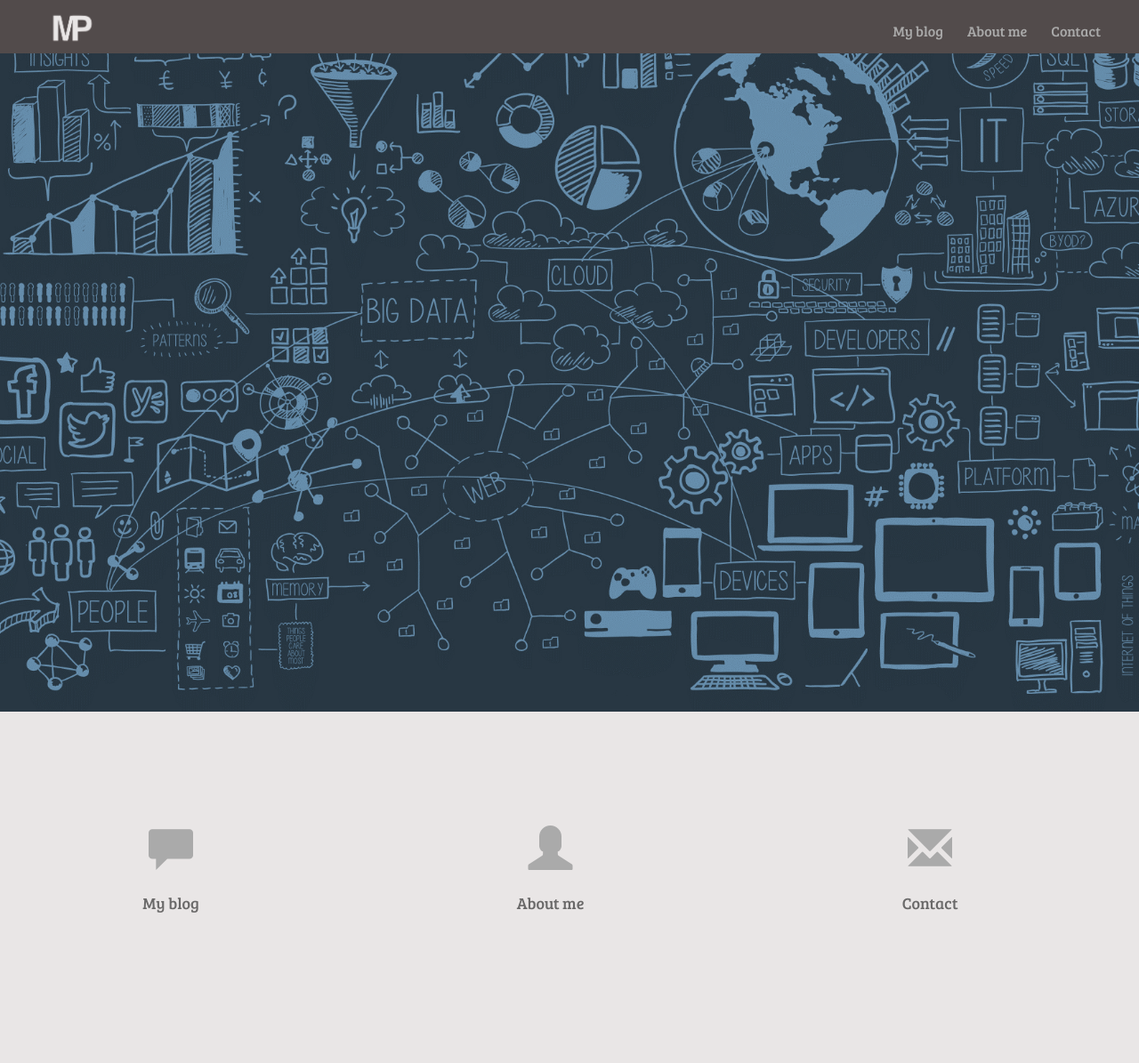
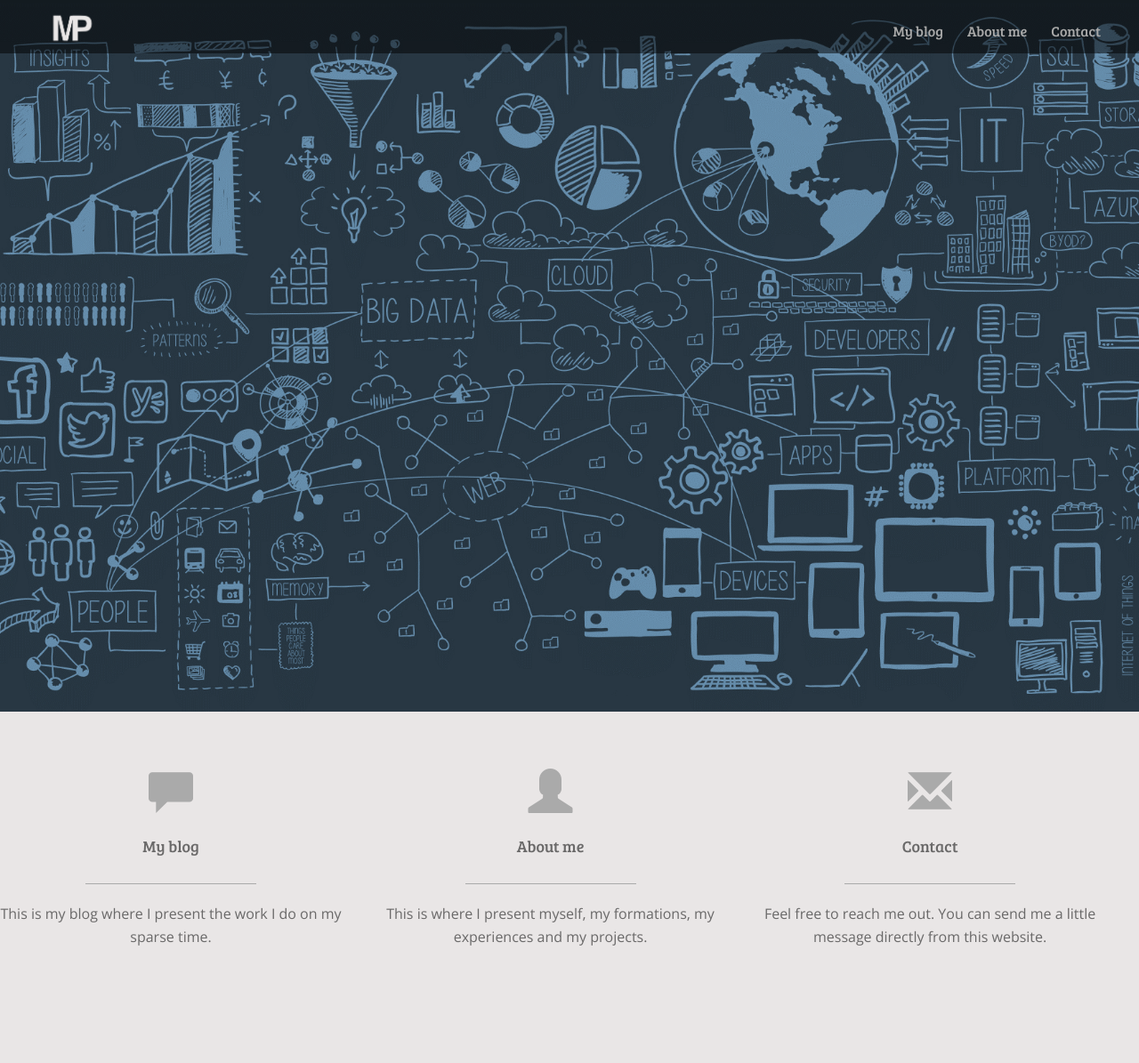
Before and after one commit to melvynator/blog, a Django app: page / in a window 1280 px wide. Shown: the whole page at 89% size. After the commit the page ends 1063 px from the top, so only its background shows below. Run offline with Django 3.2, Linux system fonts and the light colour scheme; parts of the project's set-up code (start-up, migrations or seed data) failed here and were passed over; some libraries are stand-ins or nearby versions.

Commit message:
Major modification in css

```diff
--- a/source/melvyn_blog/static/style/css/base.css
+++ b/source/melvyn_blog/static/style/css/base.css
@@ -31,6 +31,7 @@ a img{border:0px;}
     background-color: #524B4B;
     padding: 0px 43px;
     position: fixed;
+    background-color: rgba(0,0,0,.5);
 }
 
 #blog-logo{
--- a/source/melvyn_blog/static/style/css/home.css
+++ b/source/melvyn_blog/static/style/css/home.css
@@ -65,8 +65,8 @@ section.module.parallax-1 {
 }
 
 .block{
-    margin-top: 10%;
-    margin-bottom: 10%;
+    margin-top: 5%;
+    margin-bottom: 5%;
 }
 
 h2 {
@@ -84,3 +84,14 @@ a.icon{
 a.icon:hover{
     color:#524B4B
 }
+
+
+hr {
+    clear: both;
+    color: #AAAAAA;
+    background-color: #AAAAAA;
+    text-align:center;
+    border-width:0;
+    height: 1px;
+    width: 50%;
+}
--- a/source/melvyn_blog/templates/melvyn_blog/home.html
+++ b/source/melvyn_blog/templates/melvyn_blog/home.html
@@ -9,30 +9,42 @@
     </section>
 
     <div class="block">
-        <a href="/posts" class="icon">
         <div class="col">
+            <a href="/posts" class="icon">
             <div class="corporationLogo">
                 <span class="glyphicon glyphicon-comment" aria-hidden="true"></span>
             </div>
             <h2>My blog</h2>
+            </a>
+            <hr>
+            <p>
+                This is my blog where I present the work I do on my sparse time.
+            </p>
         </div>
-        </a>
-        <a href="/about" class="icon">
         <div class="col">
+            <a href="/about" class="icon">
             <div class="corporationLogo">
                 <span class="glyphicon glyphicon-user" aria-hidden="true"></span>
             </div>
             <h2>About me</h2>
+            </a>
+            <hr>
+            <p>
+                This is where I present myself, my formations, my experiences and my projects.
+            </p>
         </div>
-        </a>
-        <a href="/contact" class="icon">
             <div class="col-right">
+            <a href="/contact" class="icon">
             <div class="corporationLogo">
                 <span class="glyphicon glyphicon-envelope" aria-hidden="true"></span>
             </div>
             <h2>Contact</h2>
+            </a>
+            <hr>
+            <p>
+                Feel free to reach me out. You can send me a little message directly from this website.
+            </p>
         </div>
-        </a>
     </div>
 </div>
 
```
Also changed, not shown: 1 other file.
